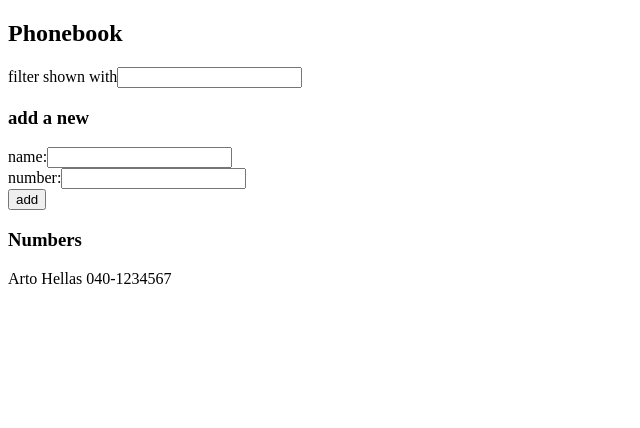
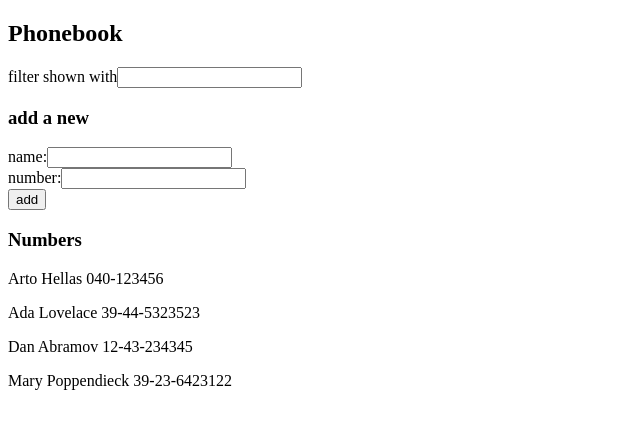
Before and after one commit to ZTanvir/Fullstackopen-exercises, a React (Vite) app in the folder part2/phonebook/: page / in a window 1280 px wide. Shown: the top 428 px of the page, without its empty margins (0-640 px from the left). Built offline with nearby package versions, Linux system fonts and the light colour scheme; data requests are answered from the project's data file.

Commit message:
Add solution for exercise 2.11 part2

```diff
--- /dev/null
+++ b/part2/phonebook/db.json
@@ -0,0 +1,24 @@
+{
+    "persons":[
+      {
+        "name": "Arto Hellas",
+        "number": "040-123456",
+        "id": 1
+      },
+      {
+        "name": "Ada Lovelace",
+        "number": "39-44-5323523",
+        "id": 2
+      },
+      {
+        "name": "Dan Abramov",
+        "number": "12-43-234345",
+        "id": 3
+      },
+      {
+        "name": "Mary Poppendieck",
+        "number": "39-23-6423122",
+        "id": 4
+      }
+    ]
+  }
--- a/part2/phonebook/package.json
+++ b/part2/phonebook/package.json
@@ -10,6 +10,8 @@
     "preview": "vite preview"
   },
   "dependencies": {
+    "axios": "^1.4.0",
+    "json-server": "^0.17.3",
     "react": "^18.2.0",
     "react-dom": "^18.2.0"
   },
--- a/part2/phonebook/src/App.jsx
+++ b/part2/phonebook/src/App.jsx
@@ -1,11 +1,7 @@
-import { useState } from "react";
+import axios from "axios";
+import { useState, useEffect } from "react";
 
 const Person = ({ personList, findName }) => {
-  // Add phonenumber and id to the persons
-  const updatePersons = personList.map((person) => {
-    let uuid = self.crypto.randomUUID();
-    return { ...person, number: "040-1234567", id: uuid };
-  });
   // Display phonebook person name and number
   const displayPersonsName = (personsList) => {
     return personsList.map((person) => (
@@ -21,7 +17,7 @@ const Person = ({ personList, findName }) => {
   return (
     <div>
       {personList.length === 1
-        ? displayPersonsName(updatePersons)
+        ? displayPersonsName(personList)
         : displayPersonsName(filterPerson)}
     </div>
   );
@@ -80,16 +76,18 @@ const Filter = ({ findName, setFindName }) => {
   );
 };
 const App = () => {
-  const [persons, setPersons] = useState([{ name: "Arto Hellas" }]);
+  const [persons, setPersons] = useState([]);
   const [newName, setNewName] = useState("");
   const [newPhoneNumber, setNewPhoneNumber] = useState("");
   const [searchName, setSearchName] = useState("");
 
-  // Add phonenumber and id to the persons
-  const updatePersons = persons.map((person) => {
-    let uuid = self.crypto.randomUUID();
-    return { ...person, number: "040-1234567", id: uuid };
-  });
+  // get person data from http://localhost:3000/persons
+  useEffect(() => {
+    axios.get("http://localhost:3000/persons").then((response) => {
+      let data = response.data;
+      setPersons(data);
+    });
+  }, []);
 
   // Add name and phone number to the persons when submit the form
   const addName = (event) => {
@@ -106,7 +104,7 @@ const App = () => {
           number: newPhoneNumber,
           id: uuid,
         };
-        setPersons(updatePersons.concat(newPerson));
+        setPersons(persons.concat(newPerson));
       }
       setNewName("");
       setNewPhoneNumber("");
```
Also changed, not shown: 1 other file (tests, documents, lock files or other folders).
